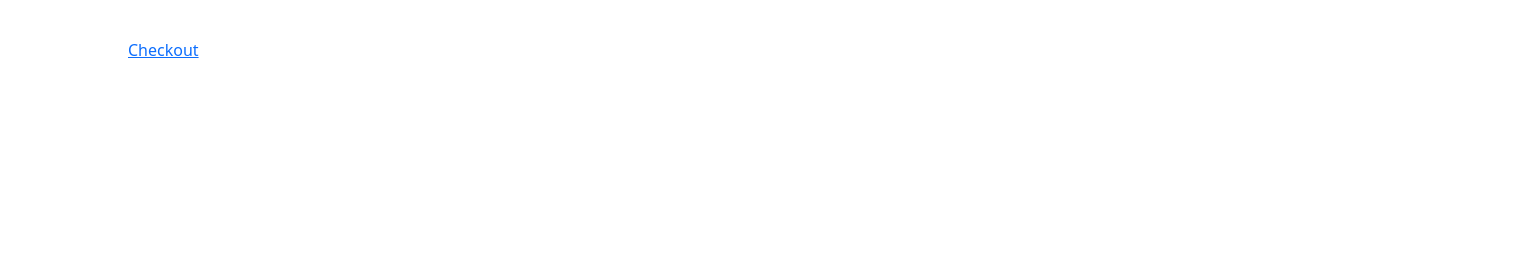
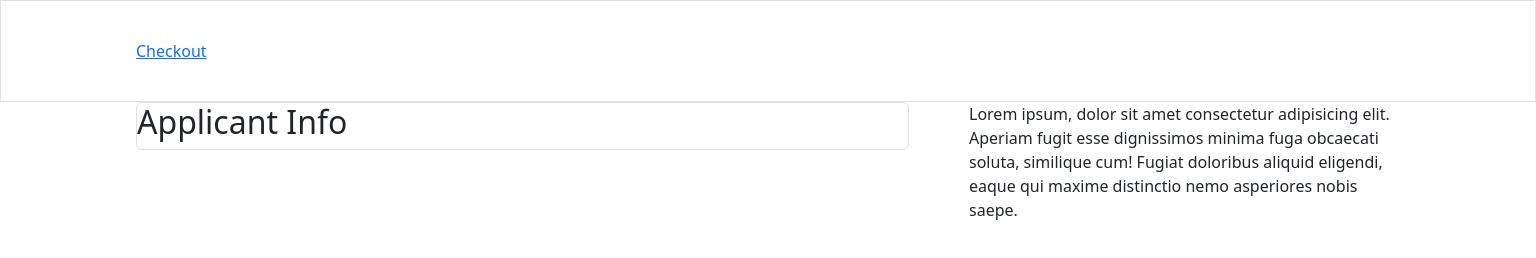
Before and after one commit to rafim699956/checkout-project, a plain HTML site: page index.html in a window 1536 px wide. Drawn offline with Linux system fonts and the light colour scheme.

Commit message:
implement main section

```diff
--- a/index.html
+++ b/index.html
@@ -11,7 +11,7 @@
 
 <body>
    <!-- header part start -->
-   <header class="header">
+   <header class="header border border-bottom">
       <div class="container">
          <div class="d-flex align-items-center justify-content-between">
             <div class="">
@@ -24,6 +24,33 @@
       </div>
    </header>
    <!-- header part end -->
+   <!--man part start -->
+   <main>
+      <div class="container">
+         <div class="d-flex main-container">
+            <section class="flex-grow-1">
+               <!-- process -->
+               <div></div>
+               <!-- appilication -->
+               <div class="border rounded-2">
+                  <div>
+                     <h2>Applicant Info</h2>
+                  </div>
+
+               </div>
+            </section>
+            <section class="order-summary">
+               Lorem ipsum, dolor sit amet consectetur adipisicing elit. Aperiam fugit esse dignissimos minima fuga
+               obcaecati
+               soluta, similique cum! Fugiat doloribus aliquid eligendi, eaque qui maxime distinctio nemo asperiores
+               nobis
+               saepe.
+            </section>
+         </div>
+      </div>
+   </main>
+   <!--man part end -->
+
 
    <script src="./src/js/bootstrap.min.js"></script>
    <script src="./src/js/script.js"></script>
--- a/src/css/style.css
+++ b/src/css/style.css
@@ -77,7 +77,9 @@
    --bs-body-line-height: 1.5;
    --bs-body-color: #212529;
    --bs-body-color-rgb: 33, 37, 41;
-   --bs-body-bg: #fff;
+
+   --bs-body-bg: #FFFFFF;
+
    --bs-body-bg-rgb: 255, 255, 255;
    --bs-emphasis-color: #000;
    --bs-emphasis-color-rgb: 0, 0, 0;
@@ -123,14 +125,11 @@
 }
 
 /* container width override */
+.container{
+   --bs-gutter-x:2.5rem;
+}
 @media (min-width: 1400px) {
-
-   .container,
-   .container-lg,
-   .container-md,
-   .container-sm,
-   .container-xl,
-   .container-xxl {
+   .container{
       max-width: 1304px;
    }
 }
@@ -148,3 +147,13 @@
 }
 
 /* header part style end */
+/* main part style start */
+.main-container{
+   gap: 3.75rem;
+}
+/* order summmary part stylr start */
+.order-summary{
+   max-width: 26.937rem;
+}
+/* order summmary part stylr end */
+/* main part style end */
```
